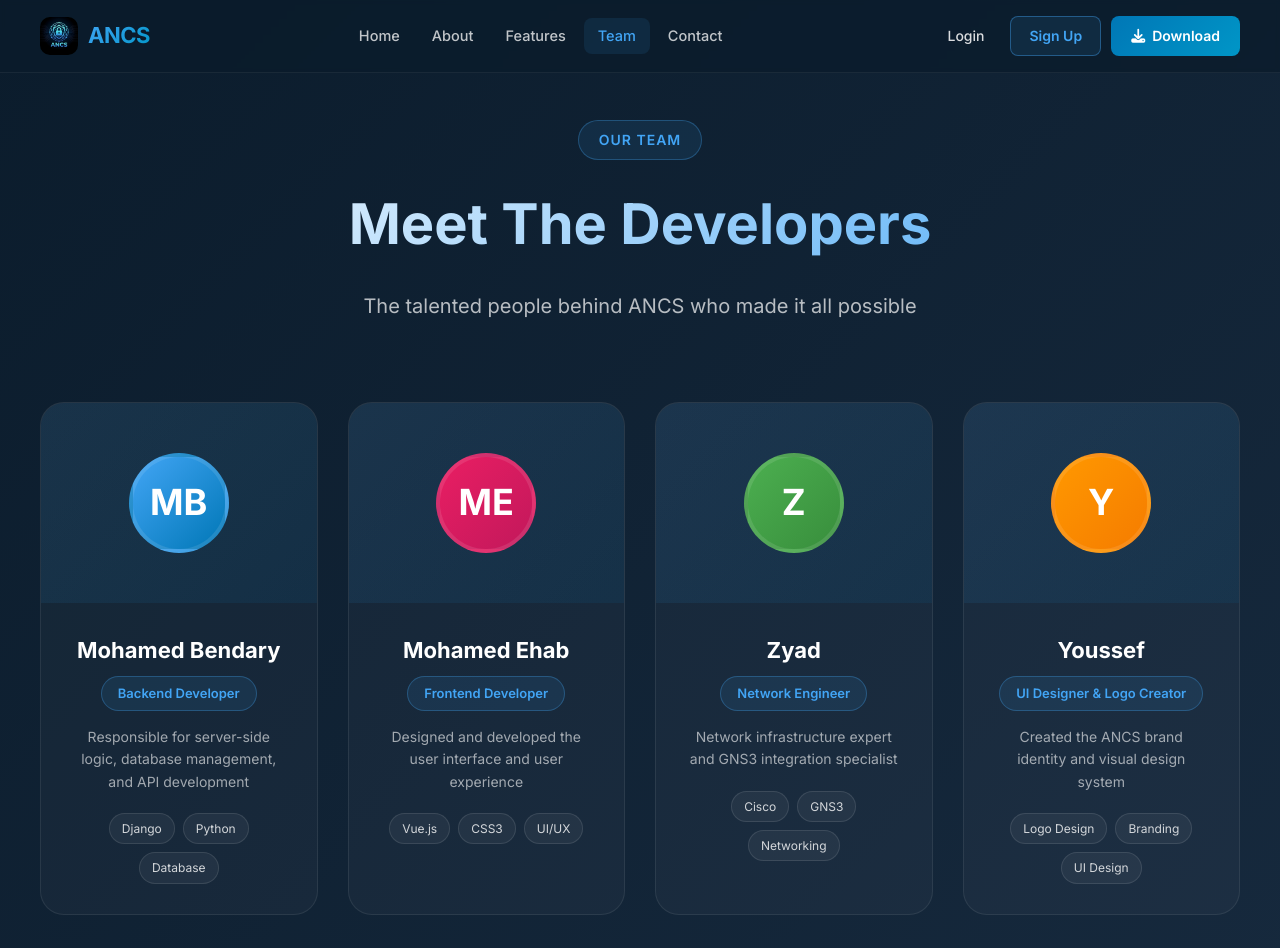
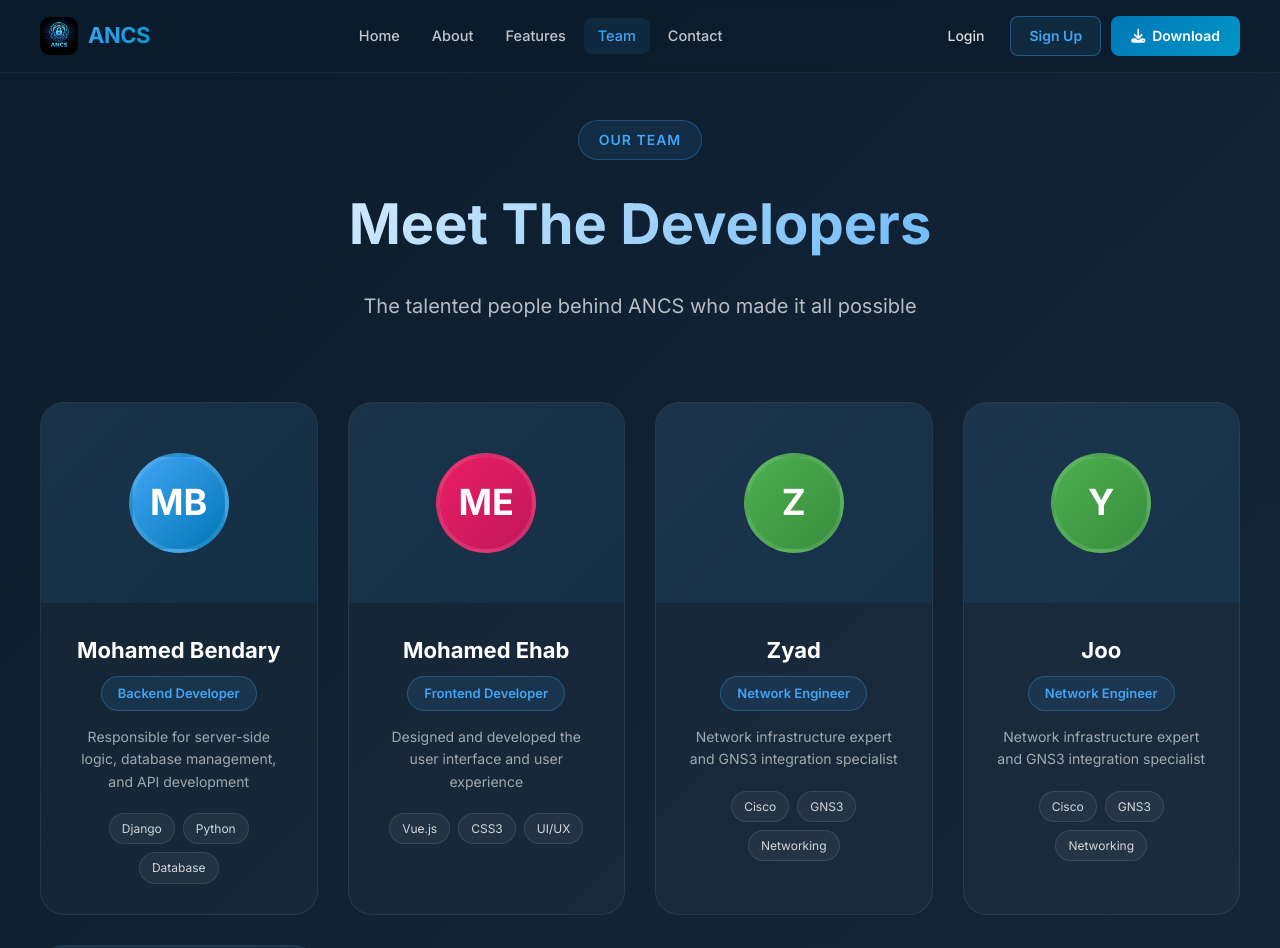
Before and after one commit to MohamedBendari/ANCS-website, a Vue app: page /team in a window 1280 px wide. Shown: the top 948 px of the page. Built offline with nearby package versions, Linux system fonts and the light colour scheme.

Commit message:
Update Ancs

```diff
--- a/src/views/Team.vue
+++ b/src/views/Team.vue
@@ -74,6 +74,27 @@
           </div>
         </div>
 
+        <!-- Zyad -->
+        <div class="team-card">
+          <div class="card-image">
+            <div class="avatar" style="background: linear-gradient(135deg, #4caf50, #388e3c);">Y</div>
+            <div class="social-links">
+              <a href="#" target="_blank"><i class="fab fa-github"></i></a>
+              <a href="#" target="_blank"><i class="fab fa-linkedin"></i></a>
+              <a href="#" target="_blank"><i class="fas fa-envelope"></i></a>
+            </div>
+          </div>
+          <div class="card-info">
+            <h3>Joo</h3>
+            <span class="role">Network Engineer</span>
+            <p>Network infrastructure expert and GNS3 integration specialist</p>
+            <div class="skills">
+              <span>Cisco</span>
+              <span>GNS3</span>
+              <span>Networking</span>
+            </div>
+          </div>
+        </div>
         <!-- Youssef (Logo Designer) -->
         <div class="team-card">
           <div class="card-image">
```
